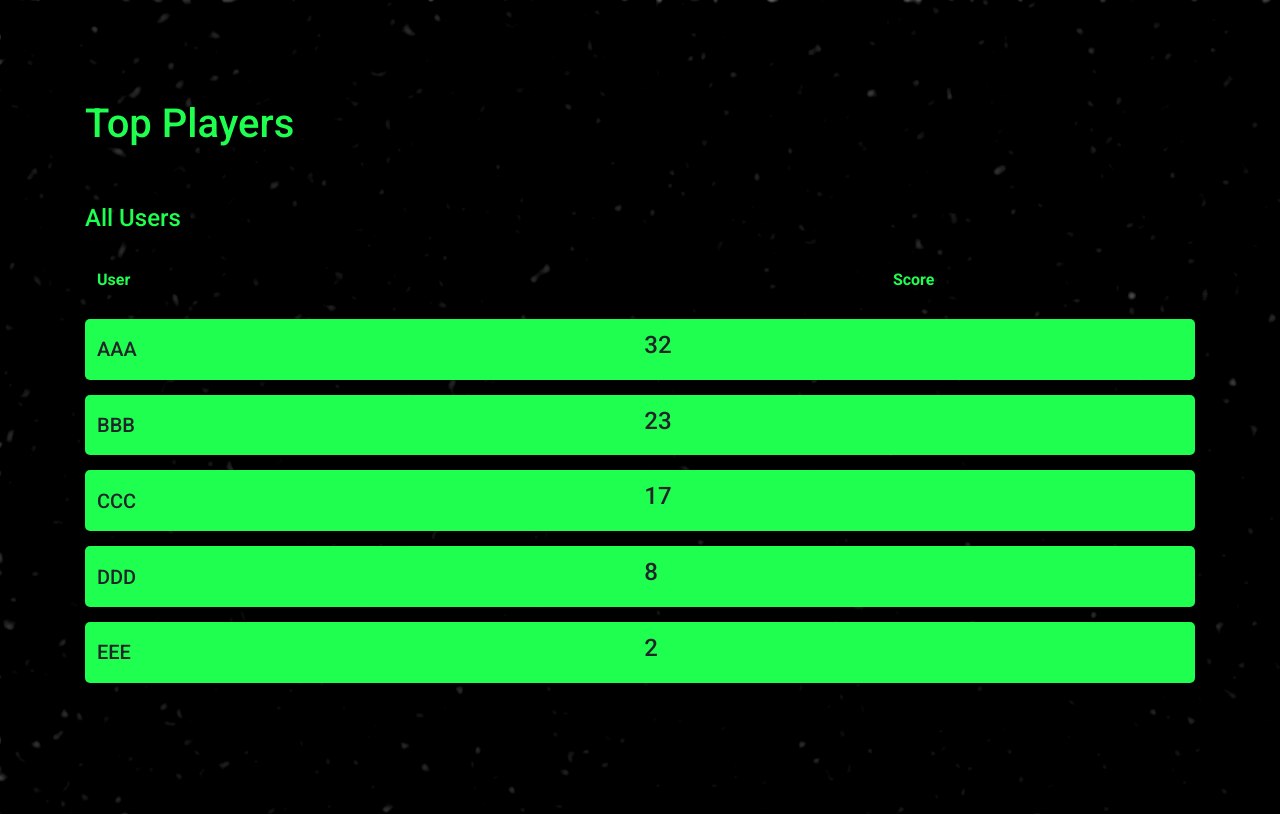
After one commit to Anthonym553/CSCI-4710-FINAL, a Flask app: template templates/leaderboard.html in a window 1280 px wide. The commit adds this page. Run offline with Flask 2, Linux system fonts and the light colour scheme; the template is opened without the code that fills it, so the values that code supplies are empty; some libraries are stand-ins or nearby versions.

Commit message:
Added Files, Rearranged folders, ready for db

```diff
--- /dev/null
+++ b/static/css/leaderboard.css
@@ -0,0 +1,65 @@
+@import url("https://fonts.googleapis.com/css?family=Roboto:300,400,500,700&display=swap");
+body {
+	background-image: url(background.png);
+	font-family: "Roboto", sans-serif;
+}
+
+.main-content {
+	padding-top: 100px;
+	padding-bottom: 100px;
+}
+
+.leaderboard-card {
+	background: #fff;
+	margin-bottom: 30px;
+	border-radius: 5px;
+	overflow: hidden;
+	box-shadow: 0 2px 10px rgba(0, 0, 0, 0.1);
+}
+.leaderboard-card.leaderboard-card--first {
+	transform: scale(1.05);
+}
+.leaderboard-card.leaderboard-card--first .leaderboard-card__top {
+	background: linear-gradient(45deg, #7e57c2, #ab47bc);
+	color: #fff;
+}
+.leaderboard-card__top {
+	background: #f9f6ff;
+	padding: 20px 0 30px 0;
+}
+.leaderboard-card__body {
+	padding: 15px;
+	margin-top: -40px;
+}
+
+
+.table {
+	border-spacing: 0 15px;
+	border-collapse: separate;
+}
+.table thead tr th,
+.table thead tr td,
+.table tbody tr th,
+.table tbody tr td {
+	vertical-align: middle;
+	border: none;
+}
+.table thead tr th:nth-last-child(1),
+.table thead tr td:nth-last-child(1),
+.table tbody tr th:nth-last-child(1),
+.table tbody tr td:nth-last-child(1) {
+	text-align: center;
+}
+.table tbody tr {
+	box-shadow: 0 2px 10px rgba(0, 0, 0, 0.1);
+	border-radius: 5px;
+}
+.table tbody tr td {
+	background: #1eff4f;
+}
+.table tbody tr td:nth-child(1) {
+	border-radius: 5px 0 0 5px;
+}
+.table tbody tr td:nth-last-child(1) {
+	border-radius: 0 5px 5px 0;
+}
--- a/templates/index.html
+++ b/templates/index.html
@@ -8,13 +8,13 @@
   <link rel="preconnect" href="https://fonts.googleapis.com">
   <link rel="preconnect" href="https://fonts.gstatic.com" crossorigin>
   <link href="https://fonts.googleapis.com/css2?family=Press+Start+2P&display=swap" rel="stylesheet">
-  <link rel="stylesheet" href="/static/css/style.css">
+  <link rel="stylesheet" href="../static/css/style.css">
 </head>
 <body>
   <div class="container">
-    <img src="/common/snakeText.png" alt="Snake Game Logo">
+    <img src="../common/snakeText.png" alt="Snake Game Logo">
     <ul>
-        <li><a href="/templates/snake.html" style="font-size: xx-large;">Begin Game</a></li>
+        <li><a href="snake.html" style="font-size: xx-large;">Begin Game</a></li>
     </ul>
   </div>
 </body>
--- /dev/null
+++ b/templates/leaderboard.html
@@ -0,0 +1,106 @@
+<!DOCTYPE html>
+<html lang="en">
+<head>
+	<meta charset="UTF-8">
+	<title>Leaderboard</title>
+	<meta content="width=device-width, initial-scale=1, maximum-scale=1, user-scalable=no" name="viewport">
+	<link rel="stylesheet" type="text/css" href="https://maxcdn.bootstrapcdn.com/bootstrap/4.0.0/css/bootstrap.min.css">
+	<link rel="stylesheet" href="https://stackpath.bootstrapcdn.com/font-awesome/4.7.0/css/font-awesome.min.css">
+	<link rel="stylesheet" type="text/css" href="../static/css/leaderboard.css">
+</head>
+<body>
+	<section class="main-content">
+		<div class="container">
+			<h1 style="color: #1eff4f;">Top Players</h1>
+			<br>
+			<br>
+			<h4 style="color: #1eff4f;">All Users</h4>
+
+			<table class="table">
+				<thead>
+					<tr>
+						<th style="color:#1eff4f;">User</th>
+						<th style="color: #1eff4f;">Score</th>
+					</tr>
+				</thead>
+				<tbody>
+					<tr>
+						<td>
+							<div class="d-flex align-items-center">
+								<div class="user-info__basic">
+									<h5 class="mb-0">AAA</h5>
+								</div>
+							</div>
+						</td>
+						<td>
+							<div class="d-flex align-items-baseline">
+								<h4 class="mr-1">32</h4><small class="text-success">
+							</div>
+						</td>
+					</tr>
+					<tr>
+						<td>
+							<div class="d-flex align-items-center">
+								<div class="user-info__basic">
+									<h5 class="mb-0">BBB</h5>
+								</div>
+							</div>
+						</td>
+						<td>
+							<div class="d-flex align-items-baseline">
+								<h4 class="mr-1">23</h4><small class="text-success">
+							</div>
+						</td>
+					</tr>
+					<tr>
+						<td>
+							<div class="d-flex align-items-center">
+								<div class="user-info__basic">
+									<h5 class="mb-0">CCC</h5>
+								</div>
+							</div>
+						</td>
+						<td>
+							<div class="d-flex align-items-baseline">
+								<h4 class="mr-1">17</h4><small class="text-success">
+							</div>
+						</td>
+					</tr>
+					<tr>
+						<td>
+							<div class="d-flex align-items-center">
+								<div class="user-info__basic">
+									<h5 class="mb-0">DDD</h5>
+								</div>
+							</div>
+						</td>
+						<td>
+							<div class="d-flex align-items-baseline">
+								<h4 class="mr-1">8</h4><small class="text-success">
+							</div>
+						</td>
+					</tr>
+					<tr>
+						<td>
+							<div class="d-flex align-items-center">
+								<div class="user-info__basic">
+									<h5 class="mb-0">EEE</h5>
+								</div>
+							</div>
+						</td>
+						<td>
+							<div class="d-flex align-items-baseline">
+								<h4 class="mr-1">2</h4><small class="text-success">
+							</div>
+						</td>
+					</tr>
+				</tbody>
+			</table>
+		</div>
+	</section>
+
+	<script src="https://code.jquery.com/jquery-3.2.1.slim.min.js"></script>
+	<script src="https://cdnjs.cloudflare.com/ajax/libs/popper.js/1.12.9/umd/popper.min.js"></script>
+	<script src="https://maxcdn.bootstrapcdn.com/bootstrap/4.0.0/js/bootstrap.min.js"></script>
+</body>
+</html>
```
Also changed, not shown: sass/style.scss (added, +67 -0 lines), static/js/snakeGame.js (deleted, +0 -176 lines), templates/snake.html (+14 -4 lines), templates/snakeGame.js (added, +179 -0 lines).
